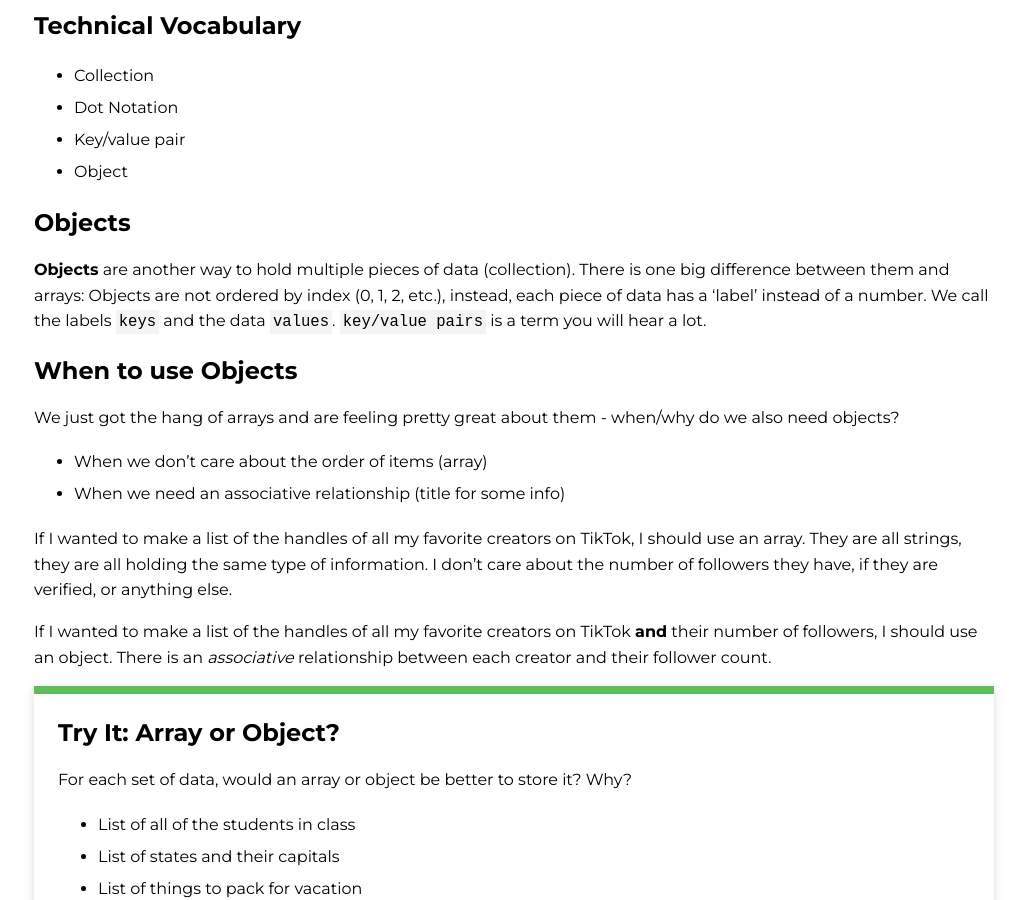
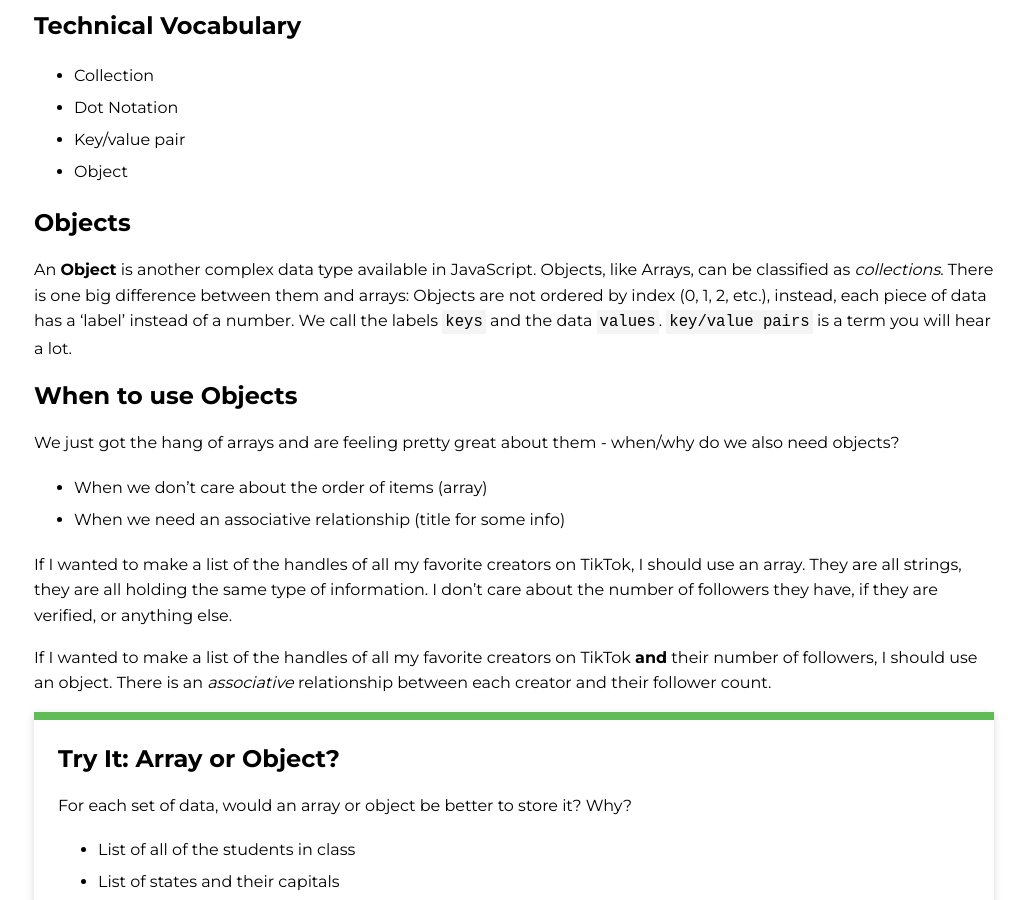
Before and after one commit to ameseee/kwk-curriculum-site, a Jekyll site: the page built from web-app/lessons/js-objects/index.md, in a window 1280 px wide and 900 px high, scrolled down 331 px. Shown: the whole window, without its empty margins (126-1153 px from the left). Built offline with Jekyll 4.4.1, drawn with Linux system fonts in a browser that asks for light colours; nearby versions of some CDN libraries.

Commit message:
Add note on data type in object lesson

```diff
--- a/web-app/lessons/js-objects/index.md
+++ b/web-app/lessons/js-objects/index.md
@@ -16,7 +16,7 @@ title: Objects
 
 ## Objects
 
-**Objects** are another way to hold multiple pieces of data (collection). There is one big difference between them and arrays: Objects are not ordered by index (0, 1, 2, etc.), instead, each piece of data has a ‘label’ instead of a number. We call the labels `keys` and the data `values`. `key/value pairs` is a term you will hear a lot.
+An **Object** is another complex data type available in JavaScript. Objects, like Arrays, can be classified as _collections_. There is one big difference between them and arrays: Objects are not ordered by index (0, 1, 2, etc.), instead, each piece of data has a ‘label’ instead of a number. We call the labels `keys` and the data `values`. `key/value pairs` is a term you will hear a lot.
 
 ## When to use Objects
 
```
